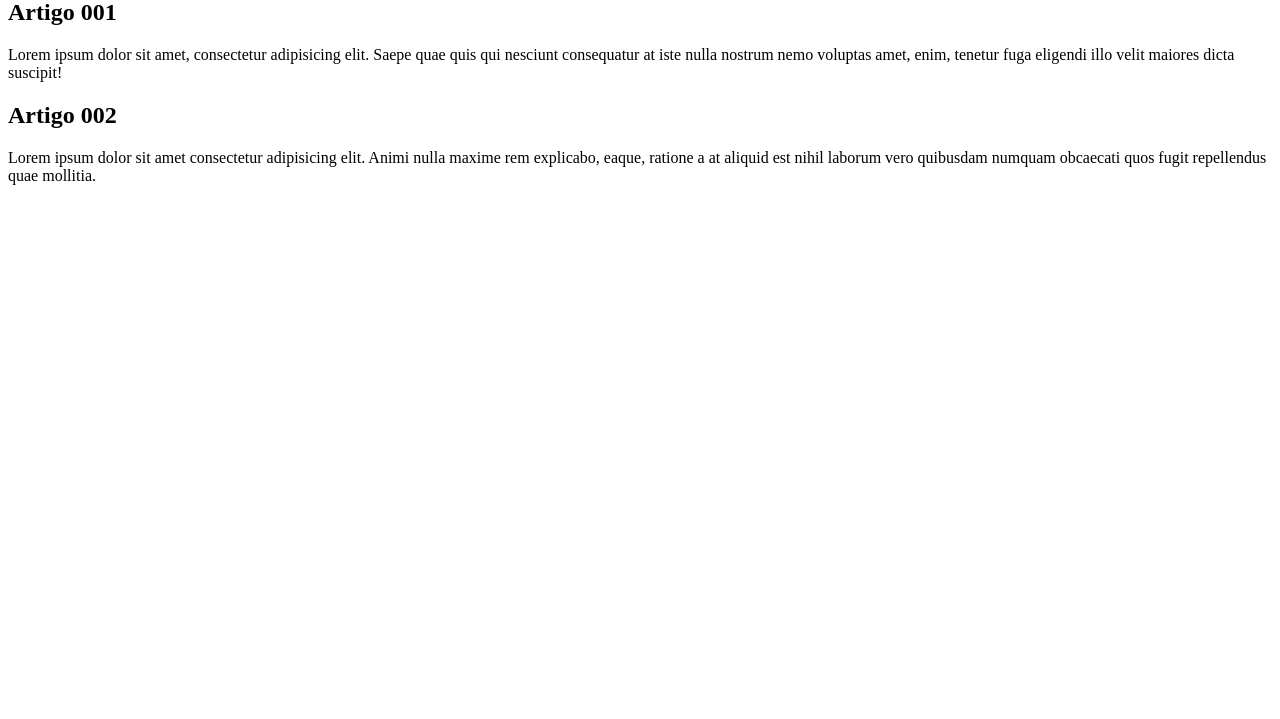
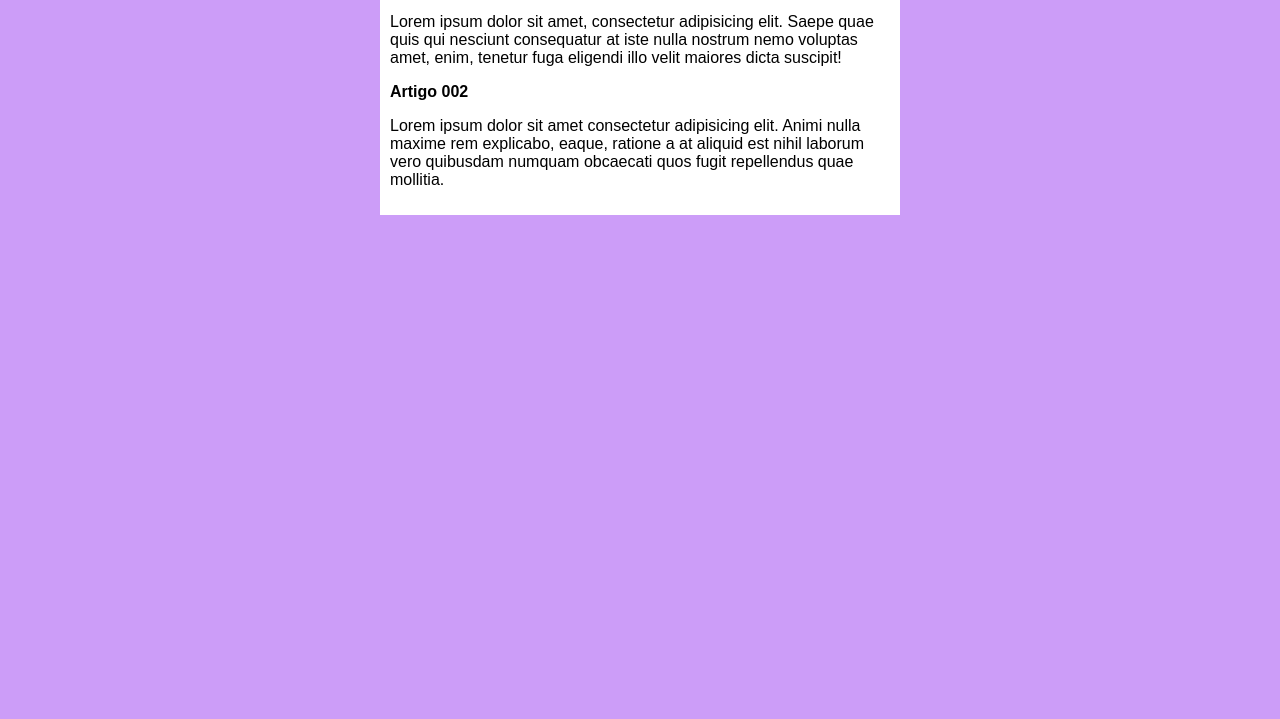
Before and after one commit to BrunoTohoru/novoreposit-rio-curso-git-github, a plain HTML site: page pacote-download/Atividade tratamento de texto e repetição/index.html in a window 1280 px wide. Shown: the part 81-800 px from the top of the page. Drawn offline with Linux system fonts and the light colour scheme.

Commit message:
iniciei o desing

```diff
--- /dev/null
+++ b/pacote-download/Atividade tratamento de texto e repetição/estilos/style.css
@@ -0,0 +1,16 @@
+* {
+    font-family: Arial, Helvetica, sans-serif;
+    font-size: 16px;
+}
+
+body {
+    background-color: rgb(204, 157 , 248);
+}
+
+main {
+    background-color: white;
+    width: 500px;
+    margin: auto;
+    padding: 10px;
+    box-shadow: 3px 3px 3px rgba(0, 0, 0, o.473);
+}
--- a/pacote-download/Atividade tratamento de texto e repetição/index.html
+++ b/pacote-download/Atividade tratamento de texto e repetição/index.html
@@ -4,6 +4,7 @@
     <meta charset="UTF-8">
     <meta name="viewport" content="width=device-width, initial-scale=1.0">
     <title>Título do Site</title>
+    <link rel="stylesheet" href="estilos/style.css">
 </head>
 <body>
     <main>
```
